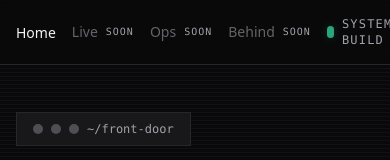
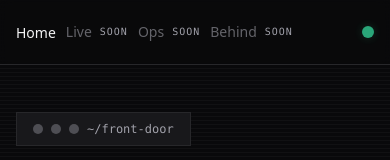
Before and after one commit to vstaln/eterna-leadcare, a Next.js app: page / in a window 390 px wide. Shown: the top 160 px of the page. Built offline with nearby package versions, Linux system fonts and the light colour scheme.

Commit message:
fix(ui): phone nav fits 320px viewports (paired with OpenCode)
Redesign review blocker: justify-between pushed the LiveBadge off small
screens; tightened nav gaps and collapse the badge label to the LED dot
below sm. Skip-link gains the standard focus-visible outline.

```diff
--- a/app/globals.css
+++ b/app/globals.css
@@ -42,6 +42,8 @@
 
 .skip-link:focus {
   transform: translateY(0);
+  outline: 2px solid var(--color-live);
+  outline-offset: 2px;
 }
 
 @media (prefers-reduced-motion: reduce) {
--- a/components/live-badge.tsx
+++ b/components/live-badge.tsx
@@ -2,7 +2,7 @@ export default function LiveBadge() {
   return (
     <span className="flex items-center gap-2 font-mono text-xs uppercase tracking-widest text-muted">
       <span className="led-live" aria-hidden="true" />
-      System: build
+      <span className="hidden sm:inline">System: build</span>
     </span>
   );
 }
--- a/components/nav.tsx
+++ b/components/nav.tsx
@@ -11,8 +11,8 @@ const links = [
 export default function Nav() {
   return (
     <header className="fixed top-0 z-50 w-full border-b border-border bg-base/80 backdrop-blur">
-      <nav className="mx-auto flex h-16 max-w-6xl items-center justify-between gap-4 px-4 sm:px-6">
-        <ul className="flex items-center gap-4 sm:gap-6">
+      <nav className="mx-auto flex h-16 max-w-6xl items-center justify-between gap-3 px-4 sm:px-6">
+        <ul className="flex items-center gap-2.5 sm:gap-6">
           {links.map((link) =>
             link.href === "/" ? (
               <li key={link.href}>
```
